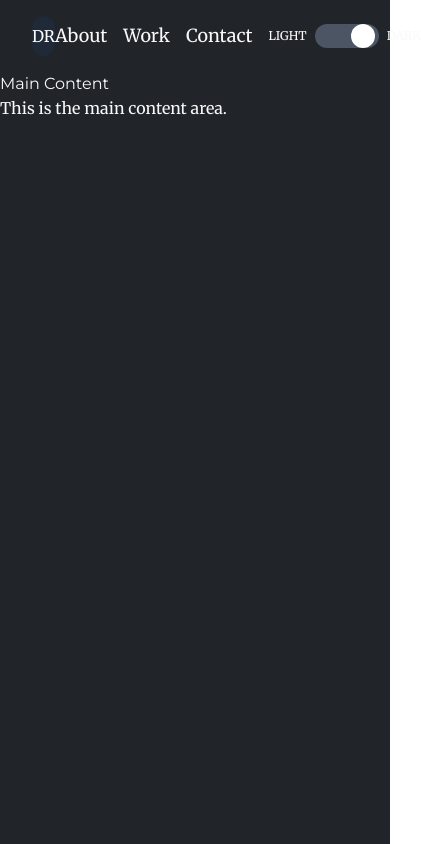
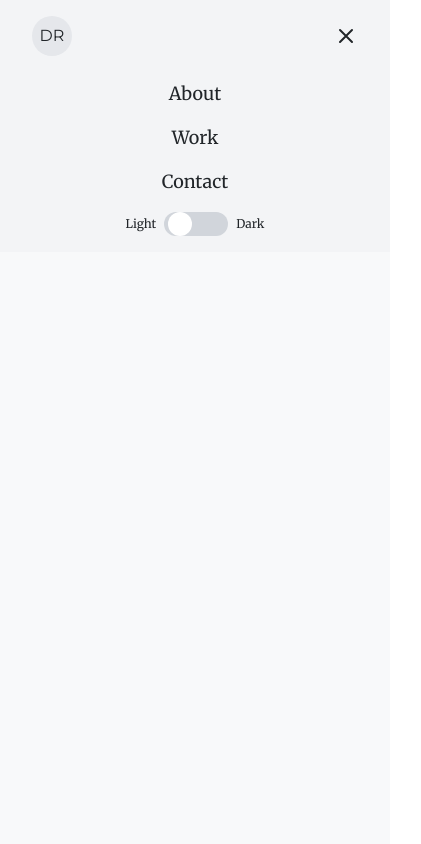
Before and after one commit to dev-rome/v4, a React (Vite) app: page / in a window 390 px wide. Both pictures are taken after a click on the button 346 px from the left and 36 px from the top of the page. Shown: the whole page, 421 px wide, since content can reach past the window. Built offline with nearby package versions, Linux system fonts and the light colour scheme.

Commit message:
Update Navigation.tsx
add responsiveness and hamburger menu to Navigation component

```diff
--- a/src/components/Navigation.tsx
+++ b/src/components/Navigation.tsx
@@ -1,4 +1,4 @@
-import React from "react";
+import React, { useState } from "react";
 import NavLinks from "./NavLinks";
 import { useTheme } from "../context/ThemeContext";
 import { Link } from "react-router-dom";
@@ -11,15 +11,25 @@
 
 export default function Navigation() {
   const { theme, toggleTheme } = useTheme();
+  const [isOpen, setIsOpen] = useState(false);
+
+  const toggleMenu = () => {
+    setIsOpen(!isOpen);
+  };
+
   return (
-    <nav className="flex items-center justify-between px-8 py-4">
+    <nav
+      className={`flex items-center justify-between px-8 py-4 ${
+        isOpen ? "bg-gray-100 dark:bg-gray-900 md:bg-transparent" : ""
+      }`}
+    >
       <Link
         to="/"
         className="flex h-10 w-10 items-center justify-center rounded-full bg-gray-200 dark:bg-gray-800"
       >
-        <p className="text-black dark:text-white">DR</p>
+        <p className="font-heading">DR</p>
       </Link>
-      <div className="flex gap-4">
+      <div className="hidden gap-4 md:flex">
         <ul className="flex space-x-4">
           {links.map(({ link, text }) => (
             <li key={text}>
@@ -28,7 +38,7 @@
           ))}
         </ul>
         <div className="flex items-center space-x-2">
-          <span className="text-xs text-black dark:text-white">LIGHT</span>
+          <span className="text-xs">Light</span>
           <button
             onClick={toggleTheme}
             className={`relative inline-flex h-6 w-16 items-center rounded-full transition-colors focus:outline-none ${
@@ -41,9 +51,54 @@
               }`}
             />
           </button>
-          <span className="text-xs">DARK</span>
+          <span className="text-xs">Dark</span>
         </div>
       </div>
+      <div className="flex items-center md:hidden">
+        <button onClick={toggleMenu} className="focus:outline-none">
+          <svg
+            className="h-6 w-6"
+            fill="none"
+            stroke="currentColor"
+            viewBox="0 0 24 24"
+            xmlns="http://www.w3.org/2000/svg"
+          >
+            <path
+              strokeLinecap="round"
+              strokeLinejoin="round"
+              strokeWidth="2"
+              d={isOpen ? "M6 18L18 6M6 6l12 12" : "M4 6h16M4 12h16m-7 6h7"}
+            />
+          </svg>
+        </button>
+      </div>
+      {isOpen && (
+        <div className="absolute left-0 top-16 w-full bg-gray-100 dark:bg-gray-900 md:hidden">
+          <ul className="flex flex-col items-center space-y-4 py-4">
+            {links.map(({ link, text }) => (
+              <li key={text}>
+                <NavLinks link={link} text={text} />
+              </li>
+            ))}
+            <div className="flex items-center space-x-2">
+              <span className="text-xs">Light</span>
+              <button
+                onClick={toggleTheme}
+                className={`relative inline-flex h-6 w-16 items-center rounded-full transition-colors focus:outline-none ${
+                  theme === "light" ? "bg-gray-300" : "bg-gray-600"
+                }`}
+              >
+                <span
+                  className={`inline-block h-6 w-6 transform rounded-full bg-white transition-transform ${
+                    theme === "light" ? "translate-x-1" : "translate-x-9"
+                  }`}
+                />
+              </button>
+              <span className="text-xs">Dark</span>
+            </div>
+          </ul>
+        </div>
+      )}
     </nav>
   );
 }
```
